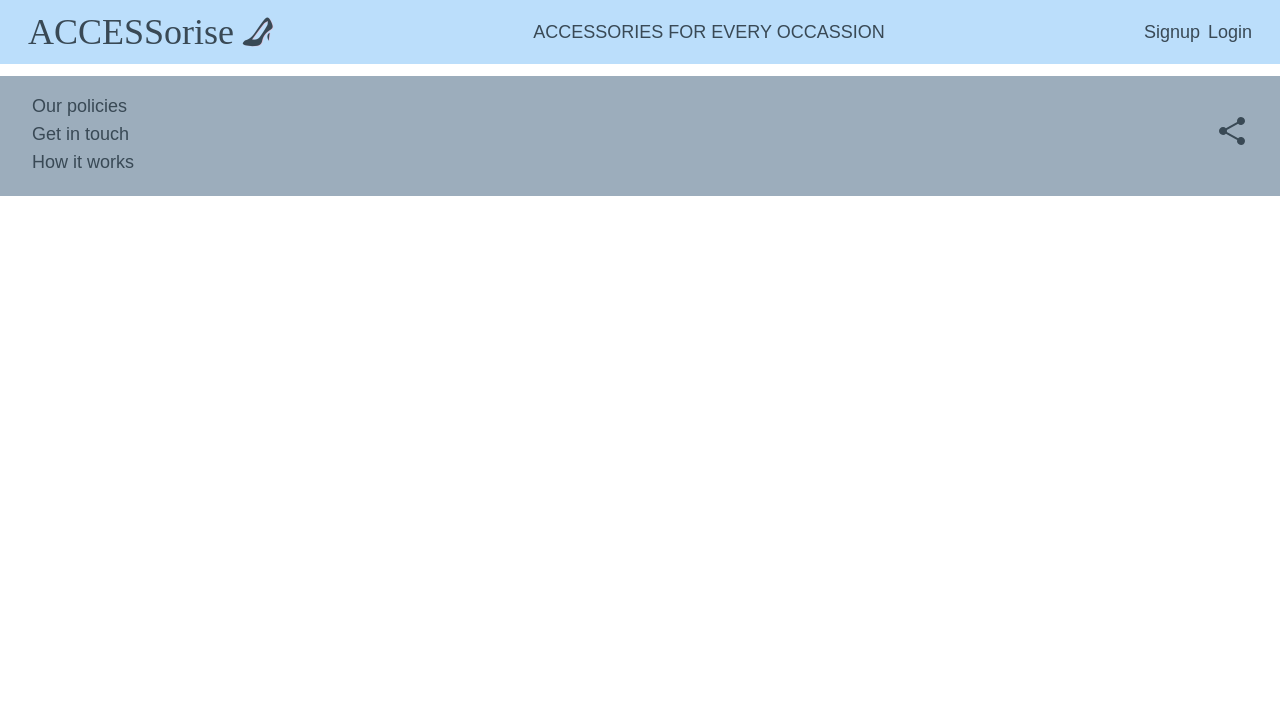
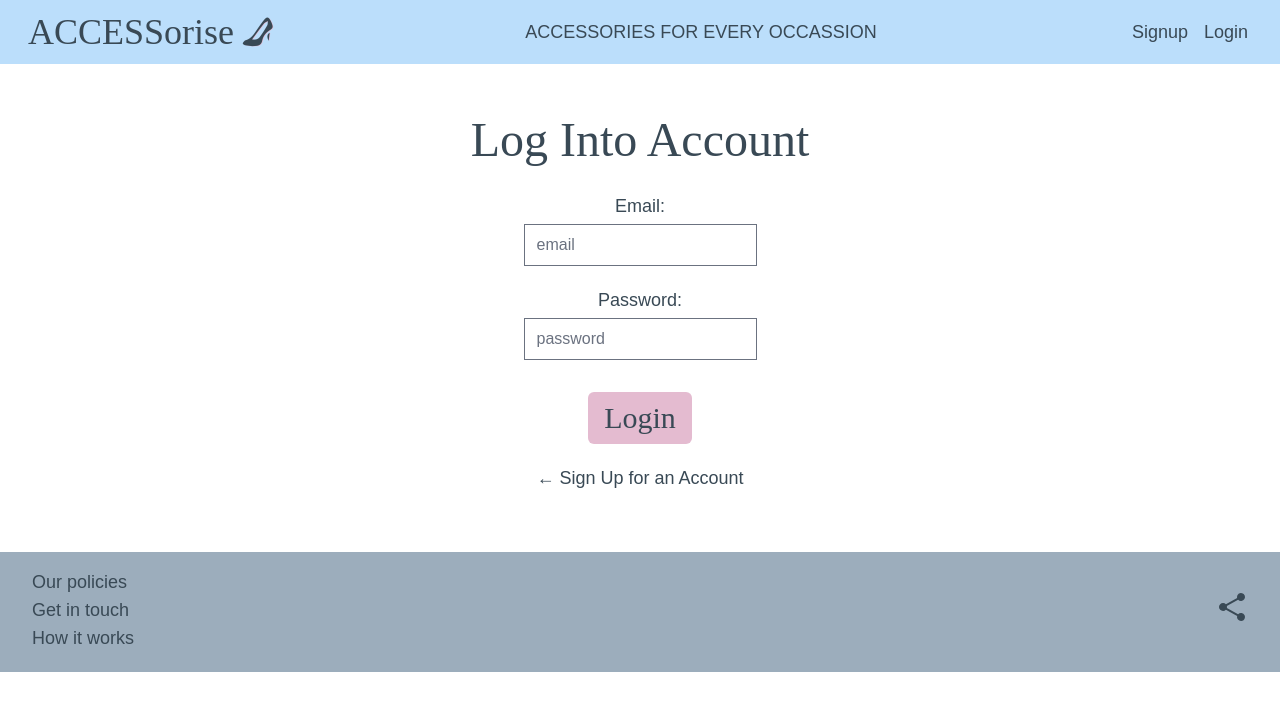
Before and after one commit to bechedley/ACCESSorise, a React (Create React App) app in the folder client/: page /login in a window 1280 px wide. Shown: the top 710 px of the page. Built offline with nearby package versions, Linux system fonts and the light colour scheme.

Commit message:
Add login and signup pages

```diff
--- a/client/package.json
+++ b/client/package.json
@@ -47,6 +47,7 @@
   "author": "",
   "license": "ISC",
   "devDependencies": {
+    "@tailwindcss/forms": "^0.5.3",
     "autoprefixer": "^9.8.6",
     "postcss-cli": "^10.1.0",
     "tailwindcss": "^3.2.4"
--- a/client/src/App.js
+++ b/client/src/App.js
@@ -13,8 +13,8 @@ import ProductList from './pages/ProductList';
 import Product from './pages/Product';
 // import Detail from './pages/Detail';
 // import NoMatch from './pages/NoMatch';
-// import Login from './pages/Login';
-// import Signup from './pages/Signup';
+import Login from './pages/Login';
+import Signup from './pages/Signup';
 import Nav from './components/Nav';
 import Footer from './components/Footer';
 import { StoreProvider } from './utils/GlobalState';
@@ -50,16 +50,15 @@ function App() {
             <Routes>
               <Route
                 path="/"
-                // element={<Home />} Temp removed for testing
-                element={<Product />}
+                element={<Home />}
               />
               <Route
                 path="/login"
-              // element={<Login />}
+              element={<Login />}
               />
               <Route
                 path="/signup"
-              // element={<Signup />}
+              element={<Signup />}
               />
               <Route
                 path="/success"
--- a/client/src/assets/main.css
+++ b/client/src/assets/main.css
@@ -104,7 +104,8 @@ Prevent `sub` and `sup` elements from affecting the line height in all browsers.
 3. Remove default padding in all browsers.
 */
 
-button {
+button,
+input {
   font-family: inherit; /* 1 */
   font-size: 100%; /* 1 */
   font-weight: inherit; /* 1 */
@@ -129,7 +130,8 @@ button {
 
 button,
 [type='button'],
-[type='reset'] {
+[type='reset'],
+[type='submit'] {
   -webkit-appearance: button; /* 1 */
   background-color: transparent; /* 2 */
   background-image: none; /* 2 */
@@ -211,6 +213,11 @@ Prevent resizing textareas horizontally by default.
 2. Set the default placeholder color to the user's configured gray 400 color.
 */
 
+input::placeholder {
+  opacity: 1; /* 1 */
+  color: #9ca3af; /* 2 */
+}
+
 /*
 Set the default cursor for buttons.
 */
@@ -247,6 +254,67 @@ img {
 /* Make elements with the HTML hidden attribute stay hidden by default */
 [hidden] {
   display: none;
+}
+
+[type='text'],[type='email'],[type='password'] {
+  appearance: none;
+  background-color: #fff;
+  border-color: #6b7280;
+  border-width: 1px;
+  border-radius: 0px;
+  padding-top: 0.5rem;
+  padding-right: 0.75rem;
+  padding-bottom: 0.5rem;
+  padding-left: 0.75rem;
+  font-size: 1rem;
+  line-height: 1.5rem;
+  --tw-shadow: 0 0 #0000;
+}
+
+[type='text']:focus, [type='email']:focus, [type='password']:focus {
+  outline: 2px solid transparent;
+  outline-offset: 2px;
+  --tw-ring-inset: var(--tw-empty,/*!*/ /*!*/);
+  --tw-ring-offset-width: 0px;
+  --tw-ring-offset-color: #fff;
+  --tw-ring-color: #2563eb;
+  --tw-ring-offset-shadow: var(--tw-ring-inset) 0 0 0 var(--tw-ring-offset-width) var(--tw-ring-offset-color);
+  --tw-ring-shadow: var(--tw-ring-inset) 0 0 0 calc(1px + var(--tw-ring-offset-width)) var(--tw-ring-color);
+  box-shadow: var(--tw-ring-offset-shadow), var(--tw-ring-shadow), var(--tw-shadow);
+  border-color: #2563eb;
+}
+
+input::placeholder {
+  color: #6b7280;
+  opacity: 1;
+}
+
+::-webkit-datetime-edit-fields-wrapper {
+  padding: 0;
+}
+
+::-webkit-date-and-time-value {
+  min-height: 1.5em;
+}
+
+::-webkit-datetime-edit,::-webkit-datetime-edit-year-field,::-webkit-datetime-edit-month-field,::-webkit-datetime-edit-day-field,::-webkit-datetime-edit-hour-field,::-webkit-datetime-edit-minute-field,::-webkit-datetime-edit-second-field,::-webkit-datetime-edit-millisecond-field,::-webkit-datetime-edit-meridiem-field {
+  padding-top: 0;
+  padding-bottom: 0;
+}
+
+[type='file'] {
+  background: unset;
+  border-color: inherit;
+  border-width: 0;
+  border-radius: 0;
+  padding: 0;
+  font-size: unset;
+  line-height: inherit;
+}
+
+[type='file']:focus {
+  outline: 1px solid ButtonText;
+  outline: 1px auto -webkit-focus-ring-color;
 }
 
 *, ::before, ::after {
@@ -422,6 +490,9 @@ img {
   margin-left: 0.25rem;
   margin-right: 0.25rem;
 }
+.mb-10 {
+  margin-bottom: 2.5rem;
+}
 .mb-2 {
   margin-bottom: 0.5rem;
 }
@@ -455,6 +526,9 @@ img {
 .hidden {
   display: none;
 }
+.h-full {
+  height: 100%;
+}
 .h-10 {
   height: 2.5rem;
 }
@@ -463,9 +537,6 @@ img {
 }
 .h-72 {
   height: 18rem;
-}
-.h-full {
-  height: 100%;
 }
 .h-44 {
   height: 11rem;
@@ -649,15 +720,19 @@ img {
   padding-top: 1rem;
   padding-bottom: 1rem;
 }
+.px-1 {
+  padding-left: 0.25rem;
+  padding-right: 0.25rem;
+}
 .py-3 {
   padding-top: 0.75rem;
   padding-bottom: 0.75rem;
 }
+.pb-5 {
+  padding-bottom: 1.25rem;
+}
 .pb-3 {
   padding-bottom: 0.75rem;
-}
-.pb-5 {
-  padding-bottom: 1.25rem;
 }
 .text-left {
   text-align: left;
@@ -679,13 +754,21 @@ img {
   font-size: 2.25rem;
   line-height: 2.5rem;
 }
-.text-7xl {
-  font-size: 4.5rem;
+.text-5xl {
+  font-size: 3rem;
   line-height: 1;
 }
 .text-lg {
   font-size: 1.125rem;
   line-height: 1.75rem;
+}
+.text-3xl {
+  font-size: 1.875rem;
+  line-height: 2.25rem;
+}
+.text-7xl {
+  font-size: 4.5rem;
+  line-height: 1;
 }
 .text-xl {
   font-size: 1.25rem;
@@ -698,10 +781,6 @@ img {
 .text-xs {
   font-size: 0.75rem;
   line-height: 1rem;
-}
-.text-3xl {
-  font-size: 1.875rem;
-  line-height: 2.25rem;
 }
 .text-2xl {
   font-size: 1.5rem;
--- a/client/src/components/Nav/index.js
+++ b/client/src/components/Nav/index.js
@@ -31,7 +31,7 @@ function Nav() {
                             <UserCircleIcon className="h-6 lg:h-8 w-6 lg:w-8 fill-slate" />
                         </Link>
                     </li>
-                    <li className="mx-1 font-mont-alt text-slate text-xs md:text-sm lg:text-lg hover:font-bold">
+                    <li className="px-1 mx-1 font-mont-alt text-slate text-xs md:text-sm lg:text-lg hover:font-bold">
                         {/* this is not using the Link component to logout or user and then refresh the application to the start */}
                         <a href="/" onClick={() => Auth.logout()}>
                             Logout
@@ -42,12 +42,12 @@ function Nav() {
         } else {
             return (
                 <ul className="flex flex-row list-none lg:ml-auto">
-                    <li className="mx-1 font-mont-alt text-slate text-xs md:text-sm lg:text-lg hover:font-bold">
+                    <li className="px-1 mx-1 font-mont-alt text-slate text-xs md:text-sm lg:text-lg hover:font-bold">
                         <Link to="/signup">
                             Signup
                         </Link>
                     </li>
-                    <li className="mx-1 font-mont-alt text-slate text-xs md:text-sm lg:text-lg hover:font-bold">
+                    <li className="px-1 mx-1 font-mont-alt text-slate text-xs md:text-sm lg:text-lg hover:font-bold">
                         <Link to="/login">
                             Login
                         </Link>
--- /dev/null
+++ b/client/src/pages/Login.js
@@ -0,0 +1,44 @@
+import React, { useState } from 'react';
+import { Link } from 'react-router-dom';
+import { ShareIcon, HeartIcon, UserIcon } from '@heroicons/react/24/solid';
+import Auth from '../utils/auth';
+
+const Login = () => {
+    return (
+        <div className="container p-5 h-full w-full">
+            <div className='flex-col justify-center border-grey border-1 mb-10'>
+                <h2 className='font-satisfy text-5xl text-slate text-center p-5'>Log Into Account</h2>
+                <div className='flex-col block justify-center'>
+                    <form className='text-center font-mont-alt text-lg text-slate border-grey border-1'>
+                        <div className='flex-row space-between p-2'>
+                            <div>
+                                <label htmlFor="username">Email:</label>
+                            </div>
+                            <div>
+                                <input type='email' className="flex-1 m-1" name="email" id="email" placeholder='email'></input>
+                            </div>
+                        </div>
+                        <div className='flex-row space-between p-2'>
+                            <div>
+                                <label htmlFor="username">Password:</label>
+                            </div>
+                            <div>
+                                <input type='password' className="flex-1 m-1" name="password" id="pwd" placeholder='password'></input>
+                            </div>
+                        </div>
+                        <div className="float-center p-5">
+                            <button type="submit" className="p-2 px-4 bg-pink rounded-md font-satisfy text-center text-slate text-3xl" href="#">Login</button>
+                        </div>
+                    </form>
+                </div>
+                <div className='flex justify-center'>
+                    <Link to="/signup" className='text-center text-slate text-lg font-mont-alt'>← Sign Up for an Account</Link>
+                </div>
+            </div>
+
+        </div>
+
+    );
+};
+
+export default Login;
--- a/client/src/pages/Product.js
+++ b/client/src/pages/Product.js
@@ -33,7 +33,7 @@ const Product = () => {
                         minimal wear. Comfortable for long events. 6cm
                         heel, open toe, strappy.</p>
                 </div>
-                <div className="float-center">
+                <div className="float-center pb-5">
                         <ul className="flex flex-row justify-between text-center list-none text-xl text-slate font-mont-alt uppercase border-r border-l border-grey divide-x divide-grey">
                             <li className="px-3">Location</li>
                             <li className="px-3">Size: size</li>
--- /dev/null
+++ b/client/src/pages/Signup.js
@@ -0,0 +1,52 @@
+import React, { useState } from 'react';
+import { Link } from 'react-router-dom';
+import { ShareIcon, HeartIcon, UserIcon } from '@heroicons/react/24/solid';
+import Auth from '../utils/auth';
+
+const Signup = () => {
+    return (
+        <div className="container p-5 h-full w-full">
+            <div className='flex-col justify-center border-grey border-1 mb-10'>
+                <h2 className='font-satisfy text-5xl text-slate text-center p-5'>Create an Account</h2>
+                <div className='flex-col block justify-center'>
+                    <form className='text-center font-mont-alt text-lg text-slate border-grey border-1'>
+                        <div className='flex-row space-between p-2'>
+                            <div>
+                                <label htmlFor="username">Username:</label>
+                            </div>
+                            <div>
+                                <input type='text' className="flex-1 m-1" name="username" id="username" placeholder='username'></input>
+                            </div>
+                        </div>
+                        <div className='flex-row space-between p-2'>
+                            <div>
+                                <label htmlFor="username">Email:</label>
+                            </div>
+                            <div>
+                                <input type='email' className="flex-1 m-1" name="email" id="email" placeholder='email'></input>
+                            </div>
+                        </div>
+                        <div className='flex-row space-between p-2'>
+                            <div>
+                                <label htmlFor="username">Password:</label>
+                            </div>
+                            <div>
+                                <input type='password' className="flex-1 m-1" name="password" id="pwd" placeholder='password'></input>
+                            </div>
+                        </div>
+                        <div className="float-center p-5">
+                            <button type="submit" className="p-2 px-4 bg-pink rounded-md font-satisfy text-center text-slate text-3xl" href="#">Create Account</button>
+                        </div>
+                    </form>
+                </div>
+                <div className='flex justify-center'>
+                    <Link to="/login" className='text-center text-slate text-lg font-mont-alt'>← Go to Login</Link>
+                </div>
+            </div>
+
+        </div>
+
+    );
+};
+
+export default Signup;
--- a/client/tailwind.js
+++ b/client/tailwind.js
@@ -18,5 +18,8 @@ module.exports = {
       }
     },
   },
-  plugins: [],
+  plugins: [
+    require('@tailwindcss/forms'),
+    // ...
+  ],
 }
```
Also changed, not shown: 1 other file (tests, documents, lock files or other folders).
